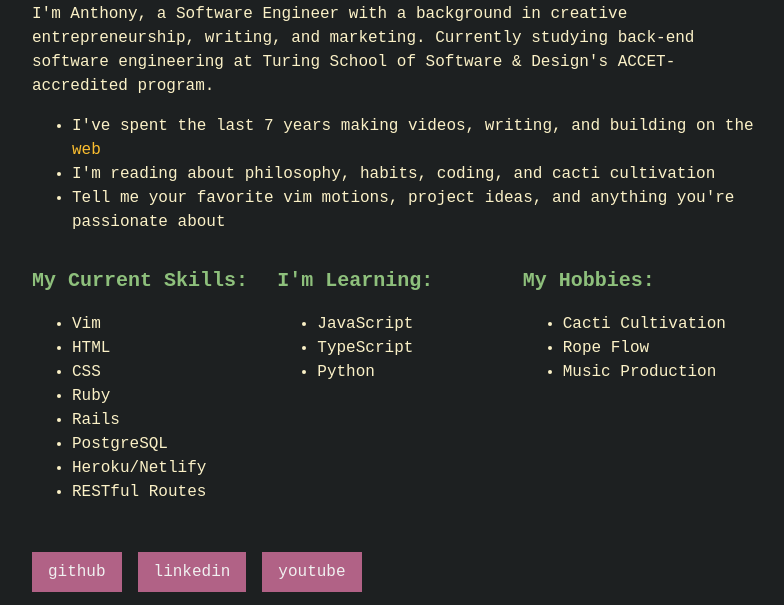
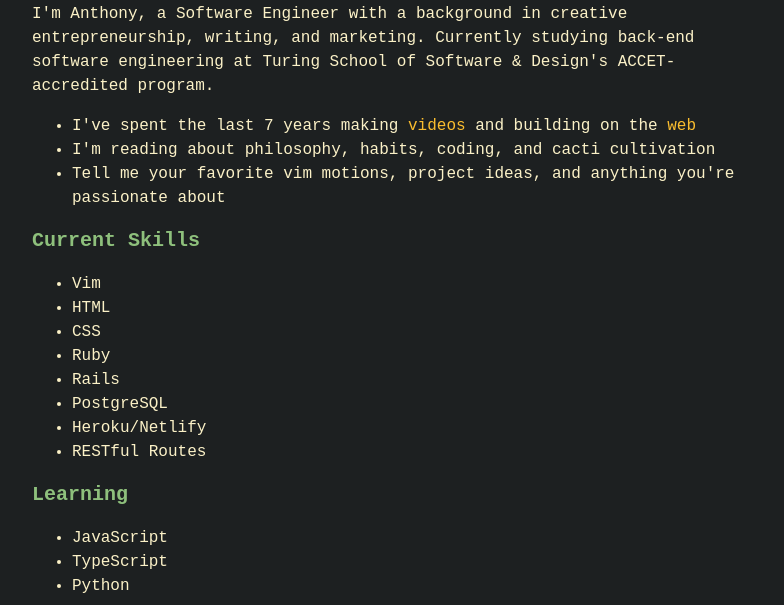
Before and after one commit to ajongaro/ajongaro-com, an Astro site: page /about in a window 1280 px wide. Shown: the part 165-770 px from the top of the page, without its empty margins (240-1024 px from the left). Built offline with nearby package versions, Linux system fonts and the light colour scheme; Astro itself is replaced by a stand-in of ours; a web font is replaced by a local one.

Commit message:
Update page content

```diff
--- a/src/pages/about.astro
+++ b/src/pages/about.astro
@@ -18,26 +18,26 @@ const learning = ["JavaScript", "TypeScript", "Python"];
   </p>
   <p>
     <ul>
-      <li>I've spent the last 7 years making videos, writing, and building on the <a href="https://www.breakthetwitch.com/">web</a></li>
+      <li>I've spent the last 7 years making <a href="https://www.youtube.com/@aongaro">videos</a> and building on the <a href="https://www.breakthetwitch.com/">web</a></li>
       <li>I'm reading about philosophy, habits, coding, and cacti cultivation</li>
       <li>Tell me your favorite vim motions, project ideas, and anything you're passionate about</li>
     </ul>
   </p>
-  <div id="tri-list">
-    <div id="left-third">
-      <h3>My Current Skills:</h3>
+  <div id="cards">
+    <div id="card">
+      <h3>Current Skills</h3>
       <ul>
         {skills.map((skill) => <li class="skill">{skill}</li>)}
       </ul>
     </div>
-    <div id="middle-third">
-      <h3>I'm Learning:</h3>
+    <div id="card">
+      <h3>Learning</h3>
       <ul>
         {learning.map((skill) => <li class="skill">{skill}</li>)}
       </ul>
     </div>
-    <div id="right-third">
-      <h3>My Hobbies:</h3>
+    <div id="card">
+      <h3>Hobbies</h3>
       <ul>
         {identity.hobbies.map((hobby) => <li class="skill">{hobby}</li>)}
       </ul>
--- a/src/pages/blog.astro
+++ b/src/pages/blog.astro
@@ -3,7 +3,7 @@ import '../styles/global.css';
 import BaseLayout from '../layouts/BaseLayout.astro';
 import BlogPost from '../components/BlogPost.astro';
 
-const pageTitle = 'Blog';
+const pageTitle = 'Articles';
 const allPosts = await Astro.glob('../pages/posts/*.md');
 ---
   <BaseLayout pageTitle={pageTitle}>
```
Also changed, not shown: src/pages/index.astro (+6 -6 lines), src/pages/posts/turing-be-prep-test.mdx (added, +10 -0 lines).
